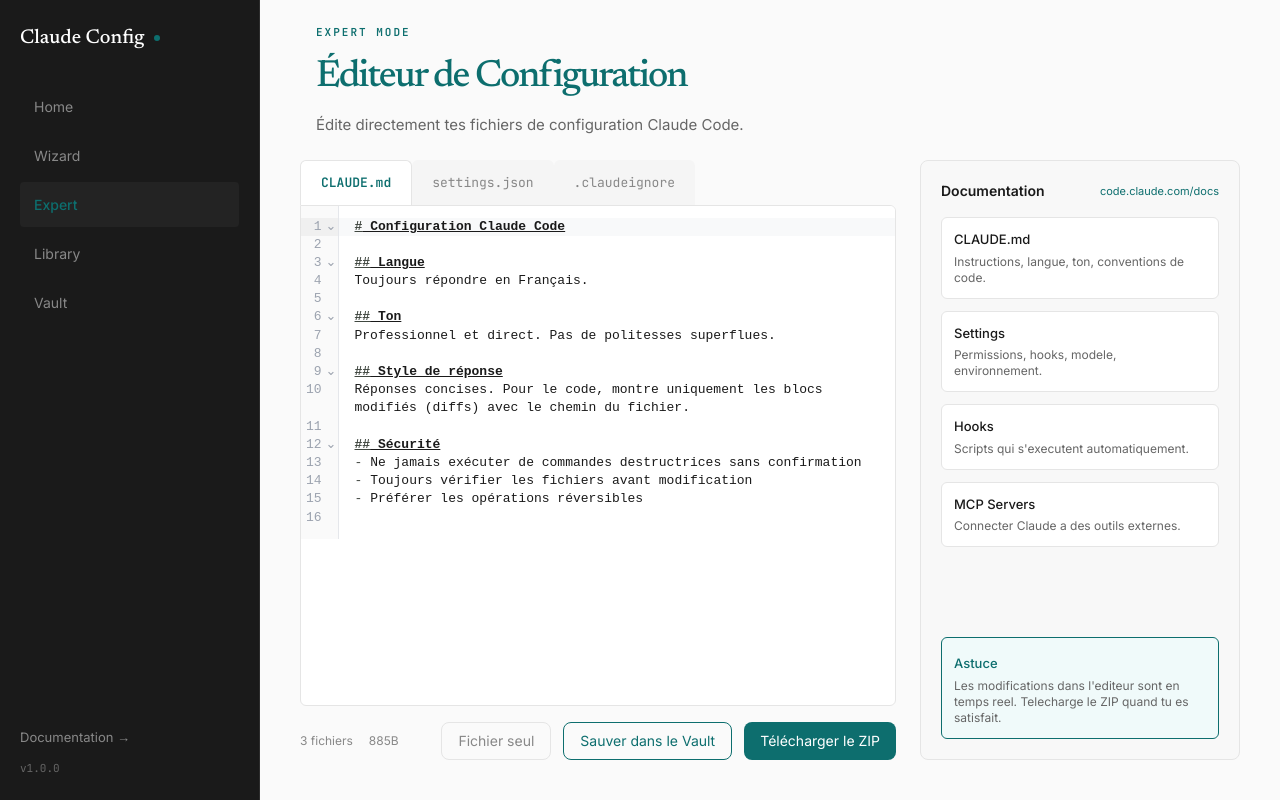
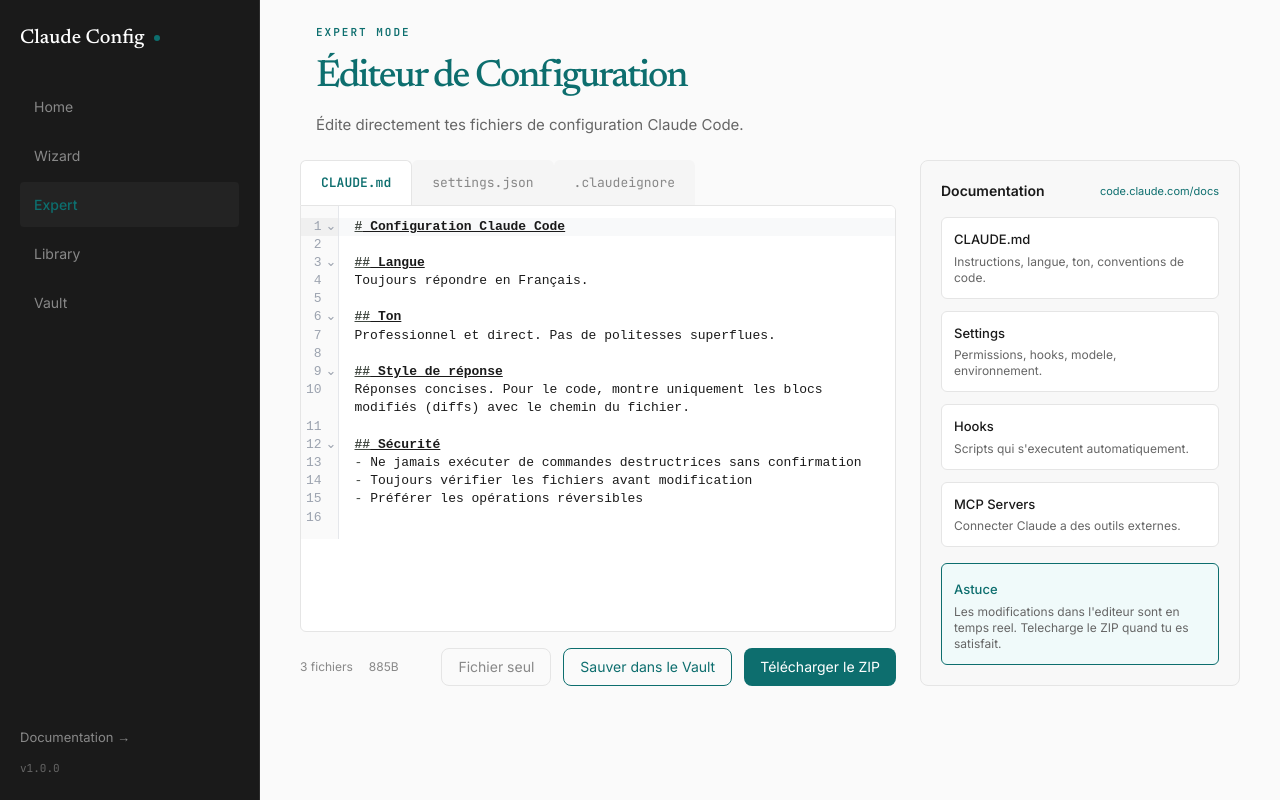
Before and after one commit to elithril/claude-config-generator, a Next.js app: page /expert in a window 1280 px wide. Built offline with nearby package versions, Linux system fonts and the light colour scheme.

Commit message:
fix: move PageTransition inside Layout main to prevent sidebar blink
Background stays constant (bg-[#FAFAFA] on parent), sidebar is stable,
only main content area transitions.

```diff
--- a/src/app/providers.tsx
+++ b/src/app/providers.tsx
@@ -4,14 +4,13 @@
 import { ConfigProvider } from "@/context/ConfigContext";
 import { ToastProvider } from "@/context/ToastContext";
 import ErrorBoundary from "@/components/ErrorBoundary";
-import PageTransition from "@/components/PageTransition";
 
 export function Providers({ children }: { children: ReactNode }) {
   return (
     <ErrorBoundary>
       <ConfigProvider>
         <ToastProvider>
-          <PageTransition>{children}</PageTransition>
+          {children}
         </ToastProvider>
       </ConfigProvider>
     </ErrorBoundary>
--- a/src/components/Layout.tsx
+++ b/src/components/Layout.tsx
@@ -1,6 +1,7 @@
 "use client";
 
 import Sidebar from "./Sidebar";
+import PageTransition from "./PageTransition";
 
 interface LayoutProps {
   children: React.ReactNode;
@@ -8,9 +9,11 @@
 
 export default function Layout({ children }: LayoutProps) {
   return (
-    <div className="flex flex-col md:flex-row h-screen overflow-hidden">
+    <div className="flex flex-col md:flex-row h-screen overflow-hidden bg-[#FAFAFA]">
       <Sidebar />
-      <main className="flex-1 overflow-auto min-h-0">{children}</main>
+      <main className="flex-1 overflow-auto min-h-0">
+        <PageTransition>{children}</PageTransition>
+      </main>
     </div>
   );
 }
```
